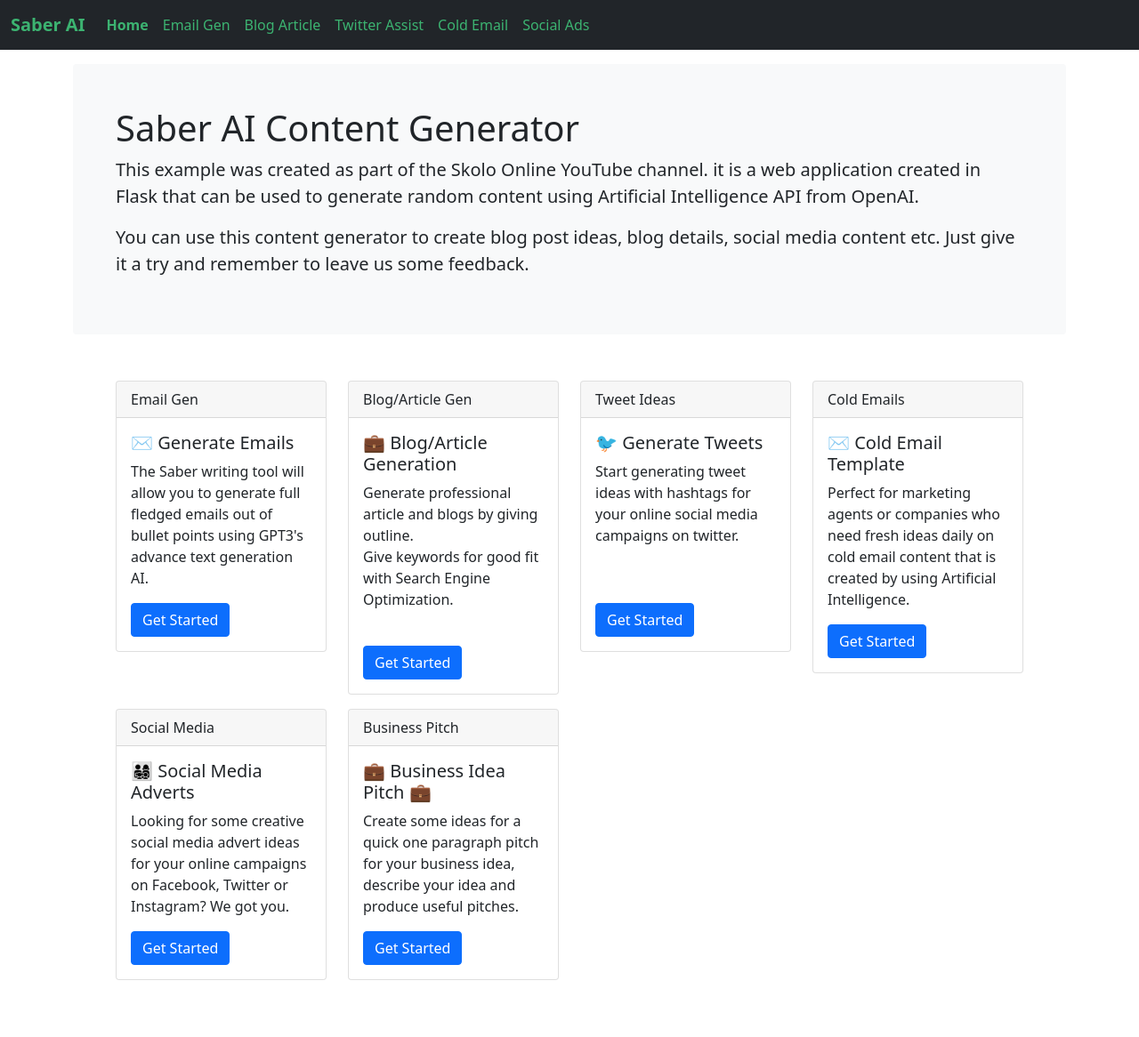
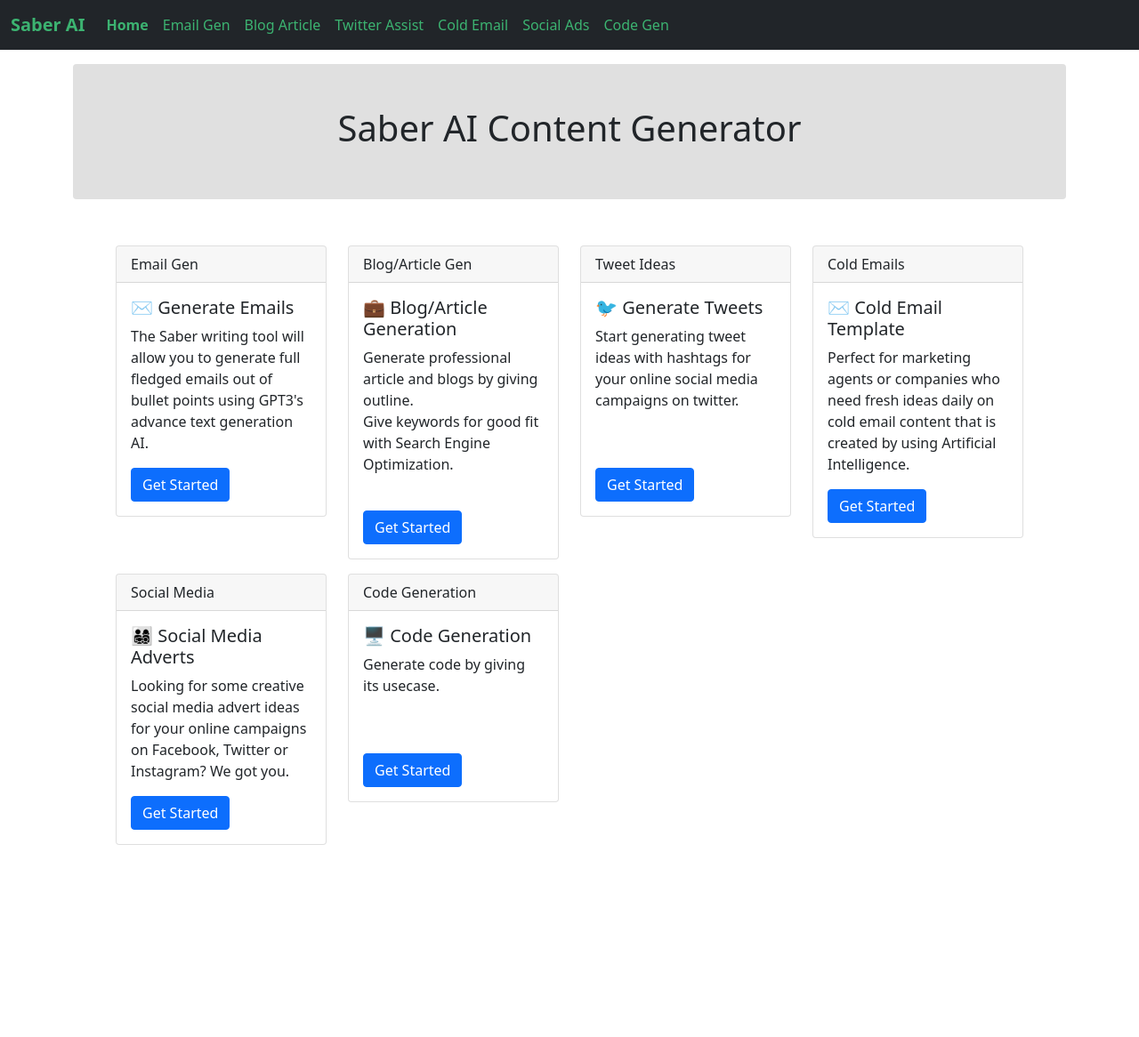
Before and after one commit to Prasad-py/Saber-AI, a Flask app: page / in a window 1280 px wide. Shown: the whole page at 89% size. After the commit the page ends 950 px from the top, so only its background shows below. Run offline with Flask 2, Linux system fonts and the light colour scheme.

Commit message:
Final MVP

```diff
--- a/app.py
+++ b/app.py
@@ -53,12 +53,25 @@
 def tweetIdeas():
 
     if request.method == 'POST':
-        query = request.form['tweetIdeas']
-        print(query)
+        title = request.form['tweetIdeas']
 
-        prompt = 'AI Suggestions for {} are:'.format(query)
-        openAIAnswer = 'Lorem ipsum dolor sit amet, consectetur adipisicing elit, sed do eiusmod tempor incididunt ut labore et dolore magna aliqua. Ut enim ad minim veniam, quis nostrud exercitation ullamco laboris nisi ut aliquip ex ea commodo consequat. Duis aute irure dolor in reprehenderit in voluptate velit esse cillum dolore eu fugiat nulla pariatur. Excepteur sint occaecat cupidatat non proident, sunt in culpa qui officia deserunt mollit anim id est laborum.'
-
+        response = openai.Completion.create(
+                            engine=GPT_Engine,
+                            prompt=f"Description:\n{title}\nWrite a long and clever tweet for the above decription:\nTweet:\n",
+                            temperature=0.5,
+                            max_tokens=300,
+                            top_p=1,
+                            frequency_penalty=0,
+                            presence_penalty=0
+                            )
+        openAIAnswer = response['choices'][0]['text']
+        print(openAIAnswer)
+        openAIAnswer = openAIAnswer.replace("\n","<br>")
+        print(openAIAnswer[:4])
+        if openAIAnswer[:4] == "<br>":
+            openAIAnswer = openAIAnswer[4:]
+            print("true")
+        print(openAIAnswer)
     return render_template('tweet-ideas.html', **locals())
 
 
@@ -67,12 +80,26 @@
 def coldEmails():
 
     if request.method == 'POST':
-        query = request.form['coldEmails']
-        print(query)
+        company_name = request.form['companyName']
+        title = request.form['coldEmails']
 
-        prompt = 'AI Suggestions for {} are:'.format(query)
-        openAIAnswer = 'Lorem ipsum dolor sit amet, consectetur adipisicing elit, sed do eiusmod tempor incididunt ut labore et dolore magna aliqua. Ut enim ad minim veniam, quis nostrud exercitation ullamco laboris nisi ut aliquip ex ea commodo consequat. Duis aute irure dolor in reprehenderit in voluptate velit esse cillum dolore eu fugiat nulla pariatur. Excepteur sint occaecat cupidatat non proident, sunt in culpa qui officia deserunt mollit anim id est laborum.'
-
+        response = openai.Completion.create(
+                            engine=GPT_Engine,
+                            prompt=f"Services:\n{title}\nA company named {company_name} provides the above services.\nWrite a cold email to advertise its services:\nEmail:\n",
+                            temperature=0.5,
+                            max_tokens=300,
+                            top_p=1,
+                            frequency_penalty=0,
+                            presence_penalty=0
+                            )
+        openAIAnswer = response['choices'][0]['text']
+        print(openAIAnswer)
+        openAIAnswer = openAIAnswer.replace("\n","<br>")
+        print(openAIAnswer[:4])
+        if openAIAnswer[:4] == "<br>":
+            openAIAnswer = openAIAnswer[4:]
+            print("true")
+        print(openAIAnswer)
     return render_template('cold-emails.html', **locals())
 
 
@@ -101,17 +128,18 @@
     return render_template('social-media.html', **locals())
 
 
-@app.route('/business-pitch', methods=["GET", "POST"])
+@app.route('/code-gen', methods=["GET", "POST"])
 def businessPitch():
 
     if request.method == 'POST':
-        query = request.form['businessPitch']
-        print(query)
+        purpose = request.form['purpose']
+        language = request.form['language']
+        # print(query)
 
         # prompt = 'AI Suggestions for {} are:'.format(query)
         response = openai.Completion.create(
                 engine = GPT_Engine,
-                prompt=f"Subject of the Advertisement:\n{query}\nWrite a clever Advertisement on the given subject:\nAd:\n",
+                prompt=f"Usecase of the Code:\n{purpose}\nWrite a {language} function for the above usecase:\nCode:\n",
                 temperature=0.7,
                 max_tokens=500,
                 top_p=1,
@@ -119,7 +147,11 @@
                 presence_penalty=0
             )
         openAIAnswer = response['choices'][0]['text']
-    return render_template('business-pitch.html', **locals())
+        openAIAnswer = openAIAnswer.replace("\n","<br>")
+
+        if openAIAnswer[:4] == "<br>":
+            openAIAnswer = openAIAnswer[4:]
+    return render_template('code-gen.html', **locals())
 
 
 @app.route('/email-gen', methods=["GET", "POST"])
@@ -172,13 +204,13 @@
         #                     )
         openAIAnswer = response['choices'][0]['text']
 
-        print(openAIAnswer)
+
         openAIAnswer = openAIAnswer.replace("\n","<br>")
-        print(openAIAnswer[:4])
+
         if openAIAnswer[:4] == "<br>":
             openAIAnswer = openAIAnswer[4:]
-            print("true")
-        print(openAIAnswer)
+
+
     return render_template('email-gen.html', **locals())
 
 # TITLE = ""
@@ -207,23 +239,14 @@
                             presence_penalty=0
                             )
         openAIAnswer = response['choices'][0]['text']
-        print(openAIAnswer)
+        # print(openAIAnswer)
         openAIAnswer = openAIAnswer.replace("\n","<br>")
-        print(openAIAnswer[:4])
+        # print(openAIAnswer[:4])
         if openAIAnswer[:4] == "<br>":
             openAIAnswer = openAIAnswer[4:]
             print("true")
-        print(openAIAnswer)
+        # print(openAIAnswer)
     return render_template('blog-article.html', **locals())
-
-
-
-
-
-
-
-
-
 
 if __name__ == '__main__':
     app.run(host='0.0.0.0', port='8888', debug=True)
--- a/templates/business-pitch.html
+++ b/templates/business-pitch.html
@@ -4,7 +4,7 @@
 {% block body %}
 <main class="container">
   <br>
-  <div class="bg-light p-5 rounded mt-5">
+  <div style="background:#E0E0E0" class="p-5 rounded mt-5">
     <h1> 💼 Business Idea Pitch ‍💼 </h1>
     <p class="lead">
     Create some ideas for a quick one paragraph pitch for your business idea, describe your idea and produce useful pitches.
--- a/templates/includes/layout.html
+++ b/templates/includes/layout.html
@@ -77,9 +77,9 @@
                 <a style="color:MediumSeaGreen;" class="nav-link" href="/social-media">Social Ads</a>
               </li>
 
-              <!-- <li class="nav-item">
-                <a style="color:MediumSeaGreen;" class="nav-link" href="/business-pitch">Pitch Ideas</a>
-              </li> -->
+              <li class="nav-item">
+                <a style="color:MediumSeaGreen;" class="nav-link" href="/code-gen">Code Gen</a>
+              </li>
 
 
 
--- a/templates/index.html
+++ b/templates/index.html
@@ -6,13 +6,10 @@
 {% block body %}
 <main class="container">
   <br>
-  <div class="bg-light p-5 rounded mt-5">
+  <div style="background:#E0E0E0; text-align:center; " class=" p-5 rounded mt-5">
     <h1>Saber AI Content Generator</h1>
-    <p class="lead">This example was created as part of the Skolo Online YouTube channel. it is a web application
-    created in Flask that can be used to generate random content using Artificial Intelligence API from OpenAI.
-    </p>
-    <p class="lead">You can use this content generator to create blog post ideas, blog details, social media content etc. Just
-     give it a try and remember to leave us some feedback. </p>
+    <!-- <p class="lead">
+    </p> -->
   </div>
 
 
@@ -142,11 +139,12 @@
       <div class="col-lg-3 mb-3">
         <div class="card">
           <div class="card-header">
-            Business Pitch
+            Code Generation
           </div>
           <div class="card-body">
-            <h5 class="card-title"> 💼 Business Idea Pitch ‍💼 </h5>
-            <p class="card-text"> Create some ideas for a quick one paragraph pitch for your business idea, describe your idea and produce useful pitches. </p>
+            <h5 class="card-title"> 🖥 Code Generation</h5>
+            <p class="card-text"> Generate code by giving its usecase. </p>
+            <br><br>
             <a href="/business-pitch" class="btn btn-primary">Get Started</a>
           </div>
         </div>
--- a/templates/social-media.html
+++ b/templates/social-media.html
@@ -4,7 +4,7 @@
 {% block body %}
 <main class="container">
   <br>
-  <div class="bg-light p-5 rounded mt-5">
+  <div style="background:#E0E0E0" class="p-5 rounded mt-5">
     <h1> 📱 Social Media Adverts</h1>
     <p class="lead">
     Looking for some creative social media advert ideas for your online campaigns on Facebook, Twitter or Instagram? We got you.
@@ -35,6 +35,7 @@
           {{ openAIAnswer }}
 	        {% endautoescape %}
         </p>
+        <button onclick="copyText()">Copy</button>
 
       </div>
     </div>
--- a/templates/tweet-ideas.html
+++ b/templates/tweet-ideas.html
@@ -4,7 +4,7 @@
 {% block body %}
 <main class="container">
   <br>
-  <div class="bg-light p-5 rounded mt-5">
+  <div style="background:#E0E0E0" class="p-5 rounded mt-5">
     <h1> 🐦 Generate Tweets</h1>
     <p class="lead">
     Start generating tweet ideas with hashtags for your online social media campaigns on twitter. Create endless unique tweet ideas, no more writers block.
@@ -20,7 +20,7 @@
         <div class="form-text">Enter topic or subject you would like to generate tweets for.</div>
       </div>
 
-      <button type="submit" class="btn btn-primary btn-lg"> 💃 GET RECOMMENDATIONS</button>
+      <button type="submit" class="btn btn-primary btn-lg"> Get Recommendations</button>
 
     </form>
   </div>
```
Also changed, not shown: templates/code-gen.html (added, +47 -0 lines), templates/cold-emails.html (+15 -5 lines).
